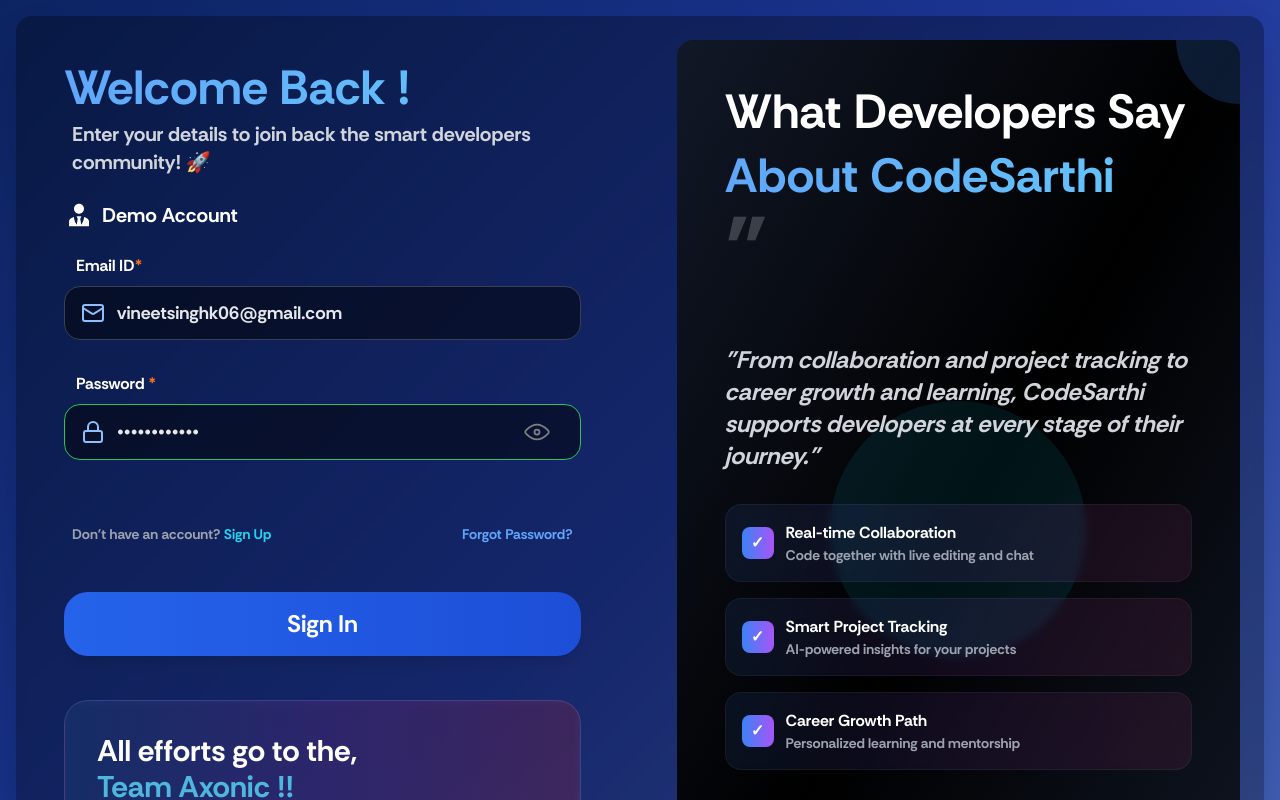
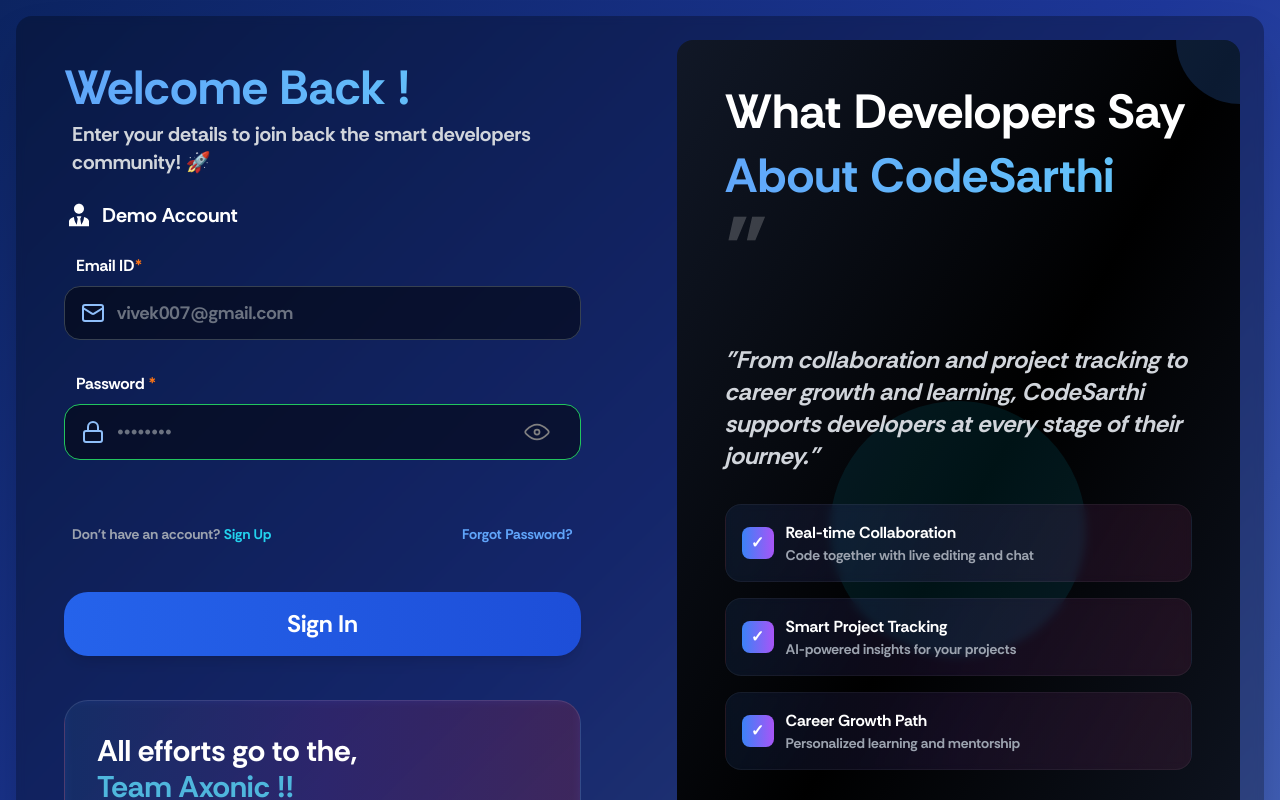
Before and after one commit to Vineet-Chandel/Code-Sarthi, a React (Vite) app in the folder Frontend/: page /login in a window 1280 px wide. Shown: the top 800 px of the page. Built offline with nearby package versions, Linux system fonts and the light colour scheme.

Commit message:
done launching

```diff
--- a/Frontend/src/Pages/auth/Login.jsx
+++ b/Frontend/src/Pages/auth/Login.jsx
@@ -17,8 +17,8 @@
      default gmail = vineetsinghbitu@gmail.com
      default password = Vineet@1234
      */
-    const [gmail, setGmailId] = useState("vineetsinghk06@gmail.com");
-    const [password, setPassword] = useState("YashNew@1234");
+    const [gmail, setGmailId] = useState("");
+    const [password, setPassword] = useState("");
 
     const [showPassword, setShowPassword] = useState(false);
     const [newError, setNewError] = useState(false);
```
